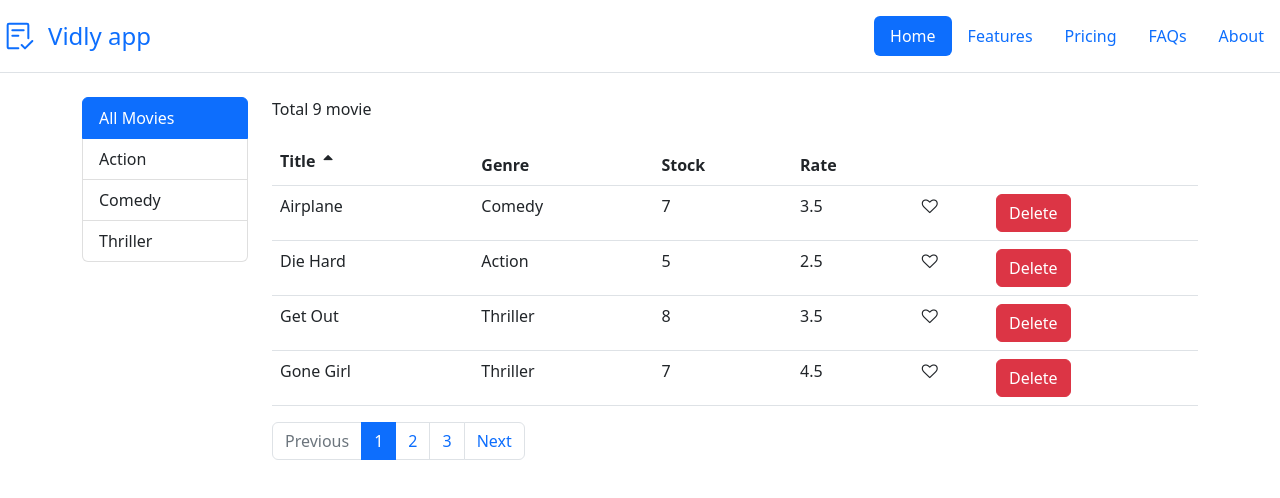
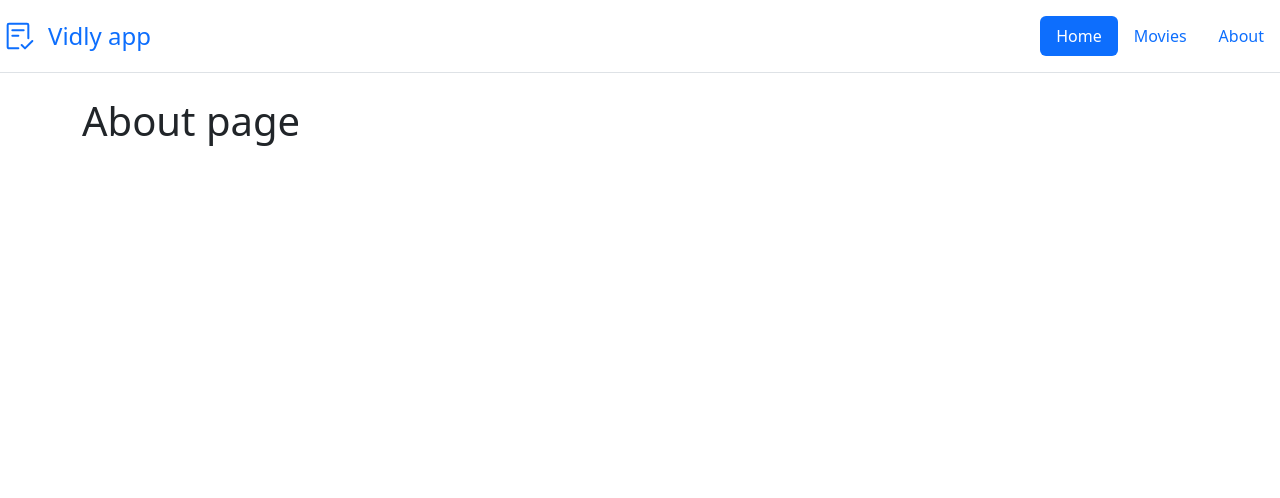
Before and after one commit to suhailphp/vidly-app-2023, a React (Create React App) app: page /about in a window 1280 px wide. Shown: the top 498 px of the page. Built offline with nearby package versions, Linux system fonts and the light colour scheme.

Commit message:
Basic routing is done using react router dom

```diff
--- a/package.json
+++ b/package.json
@@ -12,6 +12,7 @@
     "prop-types": "^15.8.1",
     "react": "^18.2.0",
     "react-dom": "^18.2.0",
+    "react-router-dom": "^6.12.1",
     "react-scripts": "5.0.1",
     "web-vitals": "^2.1.4"
   },
--- a/src/App.js
+++ b/src/App.js
@@ -1,35 +1,31 @@
 import "./App.css";
+import Home from "./components/home";
+import About from "./components/about";
 import Movies from "./components/movies";
 import NavBar from "./components/common/navBar";
+import {Route,Routes} from "react-router-dom"
+
 
 function App() {
   return (
     <>
       <header className="d-flex flex-wrap justify-content-center py-3 mb-4 border-bottom">
-        <a
-          href="/"
-          className="d-flex align-items-center mb-3 mb-md-0 me-md-auto link-body-emphasis text-decoration-none"
-        >
-          <svg
-            viewBox="0 0 24 24"
-            fill="currentColor"
-            className="bi me-2"
-            width="40"
-            height="32"
-          >
+        <a href="/"className="d-flex align-items-center mb-3 mb-md-0 me-md-auto link-body-emphasis text-decoration-none">
+          <svg viewBox="0 0 24 24" fill="currentColor" className="bi me-2" width="40" height="32" >
             <path d="M3.5 3.75a.25.25 0 01.25-.25h13.5a.25.25 0 01.25.25v10a.75.75 0 001.5 0v-10A1.75 1.75 0 0017.25 2H3.75A1.75 1.75 0 002 3.75v16.5c0 .966.784 1.75 1.75 1.75h7a.75.75 0 000-1.5h-7a.25.25 0 01-.25-.25V3.75z" />
             <path d="M6.25 7a.75.75 0 000 1.5h8.5a.75.75 0 000-1.5h-8.5zm-.75 4.75a.75.75 0 01.75-.75h4.5a.75.75 0 010 1.5h-4.5a.75.75 0 01-.75-.75zm16.28 4.53a.75.75 0 10-1.06-1.06l-4.97 4.97-1.97-1.97a.75.75 0 10-1.06 1.06l2.5 2.5a.75.75 0 001.06 0l5.5-5.5z" />
           </svg>
-
           <span className="fs-4">Vidly app</span>
         </a>
-
         <NavBar />
-
       </header>
 
       <main className="container">
-        <Movies></Movies>
+        <Routes>
+            <Route path="/movies" exact element={<Movies/>} />
+            <Route path="/about" exact element={<About/>} />
+            <Route path="/" exact element={<Home/>} />
+        </Routes>
       </main>
     </>
   );
--- /dev/null
+++ b/src/components/about.jsx
@@ -0,0 +1,13 @@
+import React from 'react';
+
+const About = () => {
+    return (
+        <div className="row">
+            <div className="col-12">
+                <h1>About page</h1>
+            </div>
+        </div>
+     );
+}
+
+export default About;
--- a/src/components/common/navBar.jsx
+++ b/src/components/common/navBar.jsx
@@ -7,22 +7,12 @@ const navBar = (props) => {
             </a>
           </li>
           <li className="nav-item">
-            <a href="/" className="nav-link">
-              Features
+            <a href="/movies" className="nav-link">
+              Movies
             </a>
           </li>
           <li className="nav-item">
-            <a href="/" className="nav-link">
-              Pricing
-            </a>
-          </li>
-          <li className="nav-item">
-            <a href="/" className="nav-link">
-              FAQs
-            </a>
-          </li>
-          <li className="nav-item">
-            <a href="/" className="nav-link">
+            <a href="/about" className="nav-link">
               About
             </a>
           </li>
--- /dev/null
+++ b/src/components/home.jsx
@@ -0,0 +1,13 @@
+import React from 'react';
+
+const Home = () => {
+    return (
+        <div className="row">
+            <div className="col-12">
+                <h1>Home page</h1>
+            </div>
+        </div>
+     );
+}
+
+export default Home;
--- a/src/index.js
+++ b/src/index.js
@@ -6,14 +6,13 @@ import reportWebVitals from "./reportWebVitals";
 import "bootstrap/dist/css/bootstrap.css";
 import "font-awesome/css/font-awesome.css";
 
+import { BrowserRouter } from "react-router-dom";
+
 const root = ReactDOM.createRoot(document.getElementById("root"));
 root.render(
-  <React.StrictMode>
-    <App />
-  </React.StrictMode>
+   <BrowserRouter>
+      <App />
+   </BrowserRouter>
 );
 
-// If you want to start measuring performance in your app, pass a function
-// to log results (for example: reportWebVitals(console.log))
-// or send to an analytics endpoint. Learn more: https://bit.ly/CRA-vitals
 reportWebVitals();
```
Also changed, not shown: 1 other file (tests, documents, lock files or other folders).
